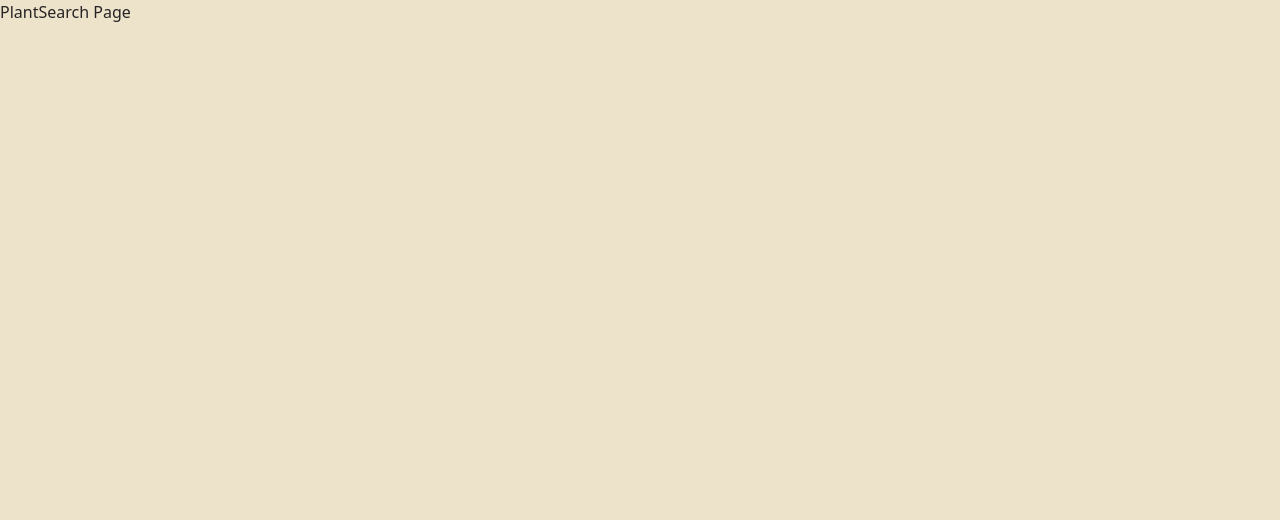
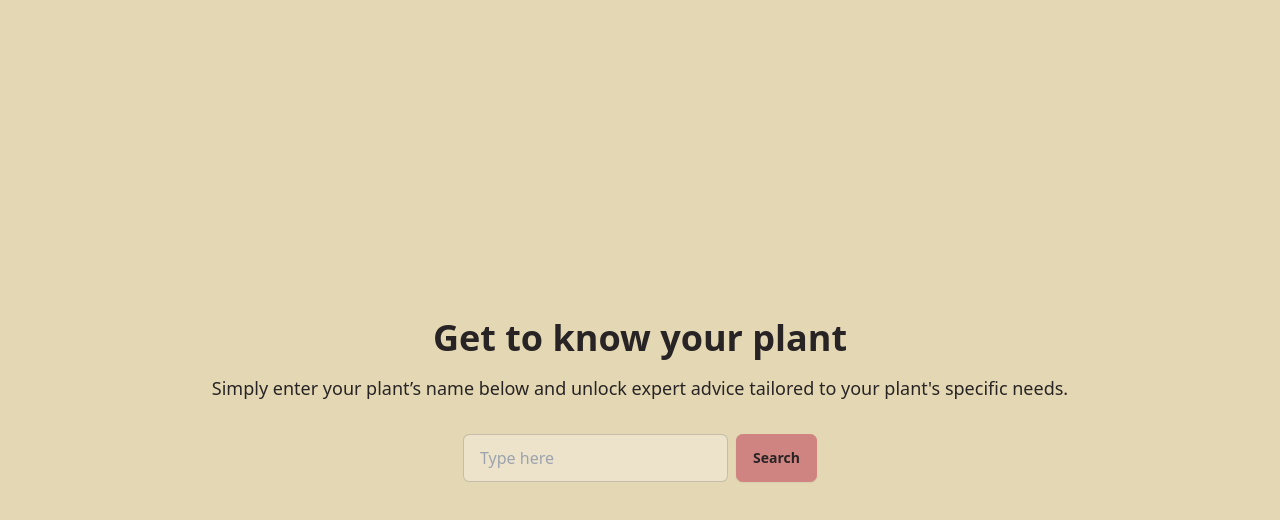
Before and after one commit to RHaile/theScriptSisters, a React (Vite) app in the folder frontend/: page /plantsearch in a window 1280 px wide. Shown: the top 520 px of the page. Built offline with nearby package versions, Linux system fonts and the light colour scheme.

Commit message:
Added Plant Search page with input and search functionality

```diff
--- a/frontend/src/pages/plantSearch.jsx
+++ b/frontend/src/pages/plantSearch.jsx
@@ -1,7 +1,17 @@
 import React from "react";
 
 function PlantSearch() {
-  return <h2>PlantSearch Page</h2>;
-}
+    return (
+      <div className="flex flex-col items-center justify-center h-screen bg-base-200">
+        <h1 className="text-4xl font-bold mb-4">Get to know your plant</h1>
+        <p className="text-lg mb-8">Simply enter your plant’s name below and unlock expert advice tailored to your plant's specific needs.</p>
 
-export default PlantSearch;
+        <div className="flex items-center space-x-2">
+          <input type="text" placeholder="Type here" className="input input-bordered w-full max-w-xs" />
+          <button className="btn btn-active btn-primary">Search</button>
+        </div>
+      </div>
+    );
+  }
+
+  export default PlantSearch;
```
